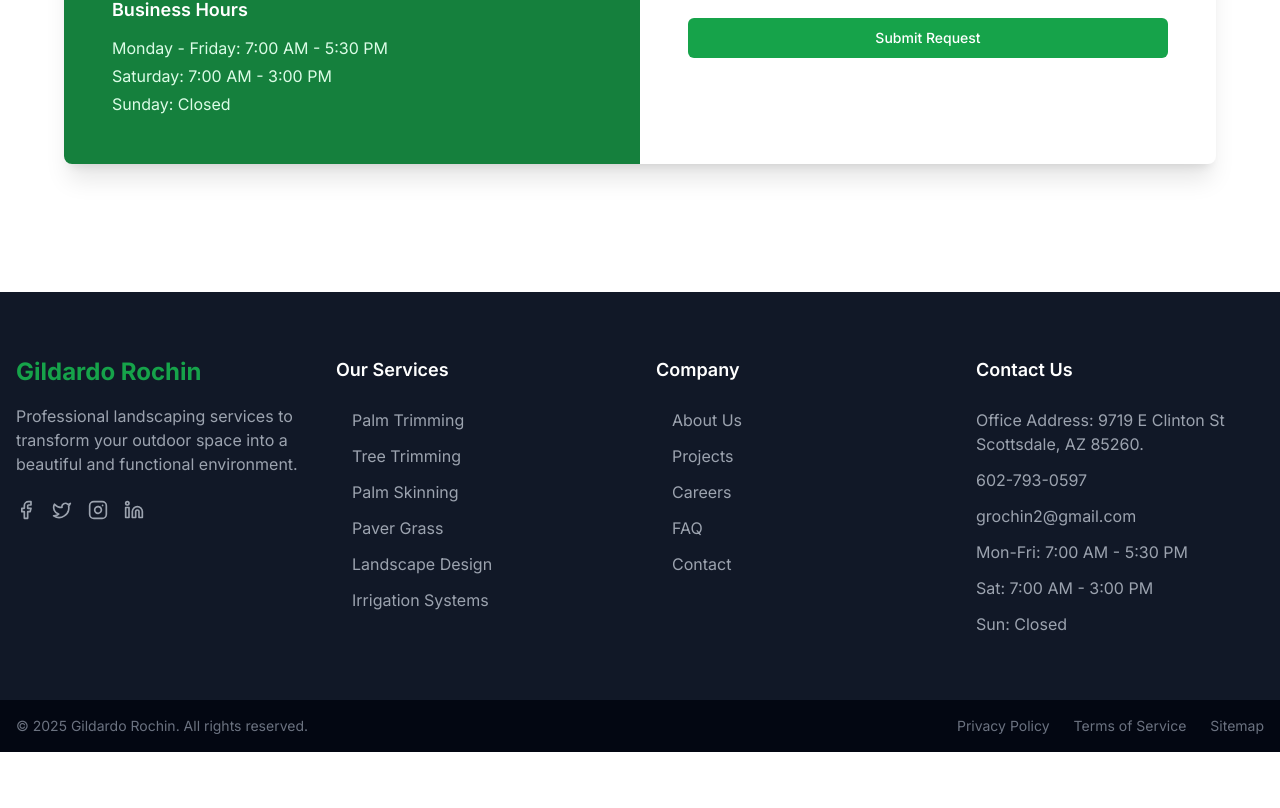
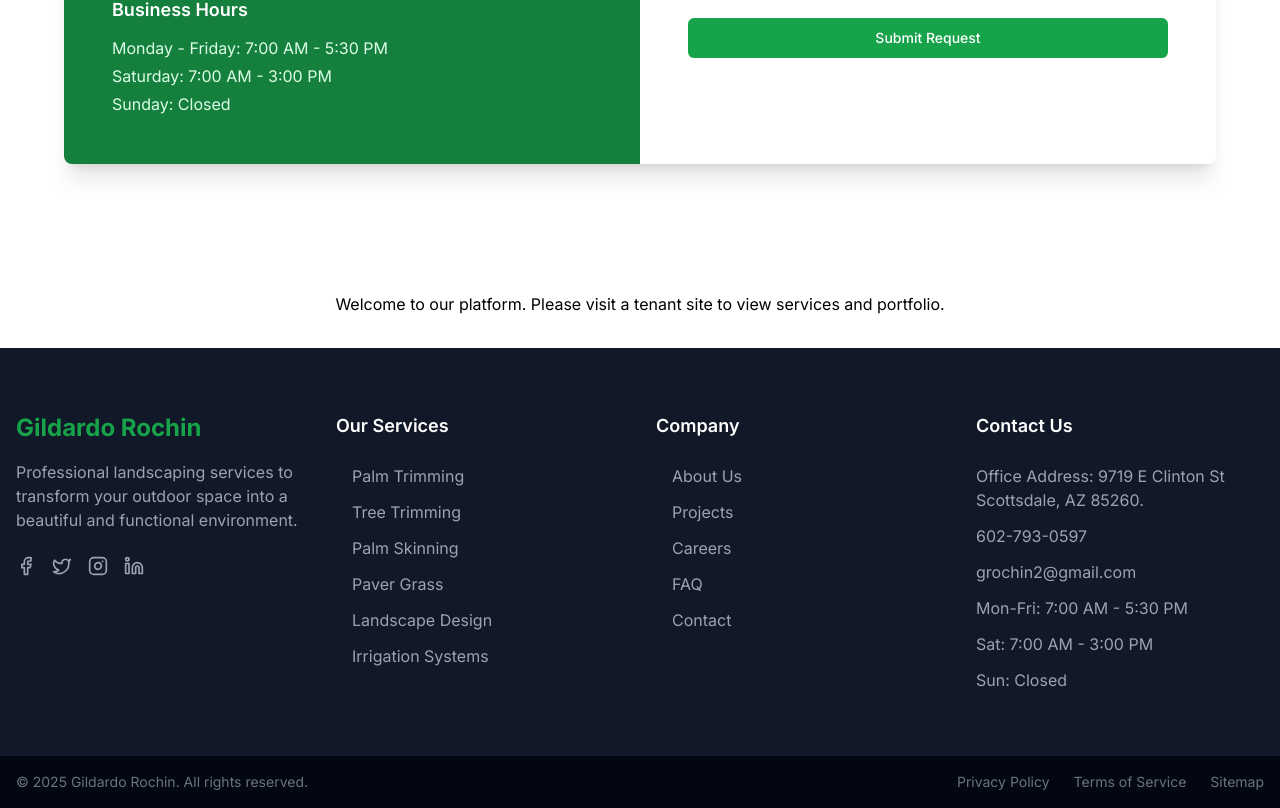
Before and after one commit to prajal19/gardening-frontend-test, a Next.js app: page / in a window 1280 px wide. Shown: the part 2030-2838 px from the top of the page. Before the commit the page ends 2782 px from the top, so only its background shows below. Built offline with nearby package versions, Linux system fonts and the light colour scheme; no server answers.

Commit message:
Enhance Home component to prevent hydration mismatch by conditionally rendering content based on domain check. Update welcome message for clarity.

```diff
--- a/src/app/page.js
+++ b/src/app/page.js
@@ -14,12 +14,19 @@ function isMainDomain() {
   return host === mainDomain || host === 'localhost';
 }
 
+console.log(isMainDomain());
+console.log(process.env.NEXT_PUBLIC_MAIN_DOMAIN);
 export default function Home() {
-  const [showTenantContent, setShowTenantContent] = useState(false);
+  const [showTenantContent, setShowTenantContent] = useState(undefined);
 
   useEffect(() => {
     setShowTenantContent(!isMainDomain());
   }, []);
+
+  if (showTenantContent === undefined) {
+    // Prevent hydration mismatch: render nothing until client-side check is done
+    return null;
+  }
 
   return (
     <>
@@ -31,7 +38,7 @@ export default function Home() {
       {/* <Footer/> */}
       {!showTenantContent && (
         <div style={{ textAlign: 'center', margin: '2rem 0' }}>
-          {/* <p>Welcome to our platform. Please visit a tenant site to view services.</p> */}
+          <p>Welcome to our platform. Please visit a tenant site to view services and portfolio.</p>
         </div>
       )}
     </>
```
